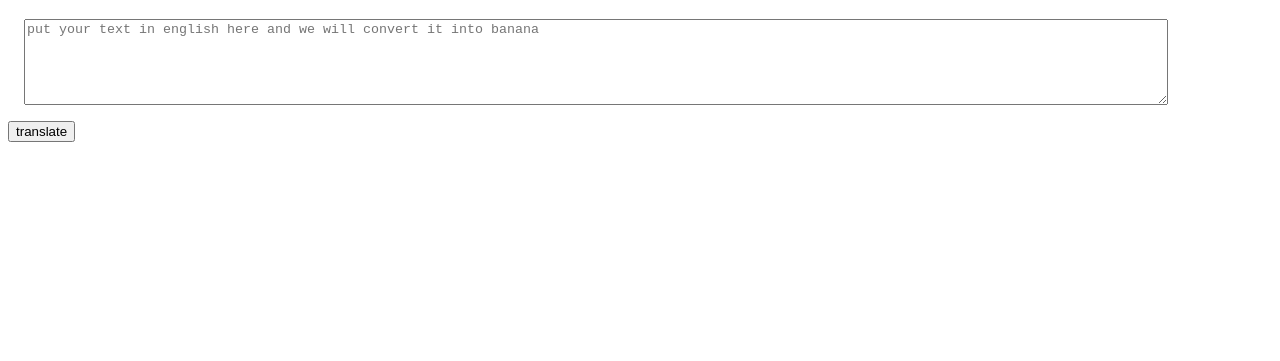
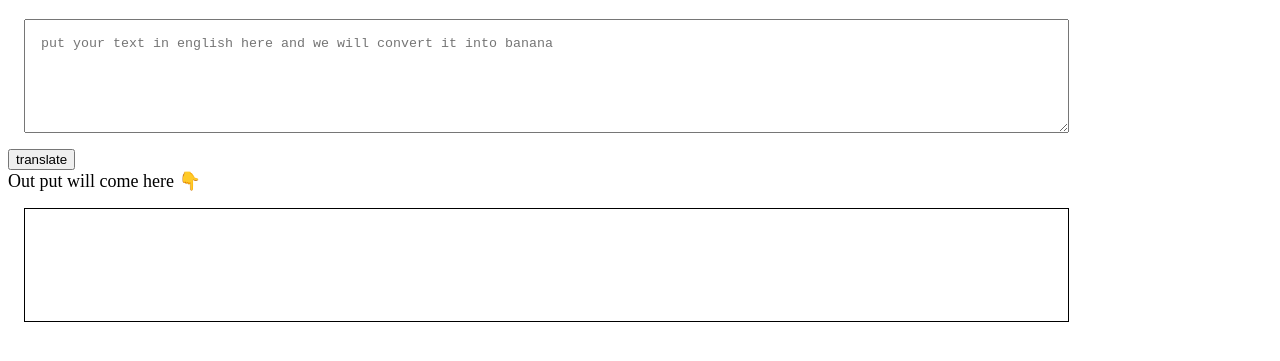
Before and after one commit to alizakwan/mark6-minion-speak, a plain HTML site: page index.html in a window 1280 px wide. Shown: the part 61-422 px from the top of the page. Drawn offline with Linux system fonts and the light colour scheme.

Commit message:
input output processing done

```diff
--- a/app.js
+++ b/app.js
@@ -1,12 +1,14 @@
 
 var btntranslate = document.querySelector("#btn-translate");
 var txtinput = document.querySelector("#txt-input");
+var output=document.querySelector("#output")
 
 console.log(txtinput);
 
 function clickEventHandler() {
-    console.log("clicked!");
-    console.log("input", txtinput.value)
+
+
+    output.innerText= "banabanaban"+txtinput.value
 };
 
 btntranslate.addEventListener("click", clickEventHandler)
--- a/index.html
+++ b/index.html
@@ -8,10 +8,20 @@
     <title>banana speake</title>
     <style>
         textarea {
-            width: 90%;
+            width: 80%;
             height: 10vh;
             display: block;
             margin: 1rem;
+            padding: 1rem;
+        }
+
+        #output{
+            border: 1px solid black;
+            width:80%;
+            height: 10vh;
+
+            margin: 1rem;
+            padding: 1rem;
         }
     </style>
 
@@ -23,6 +33,10 @@
      placeholder="put your text in english here and we will convert it into banana"></textarea>
     <button id="btn-translate">translate</button>
 
+
+    <div style="font-size: large;"> Out put will come here 👇</div>
+    <div id="output"></div>
+
     <script src="app.js" type="text/javascript"> </script>
 
 </body>
```
